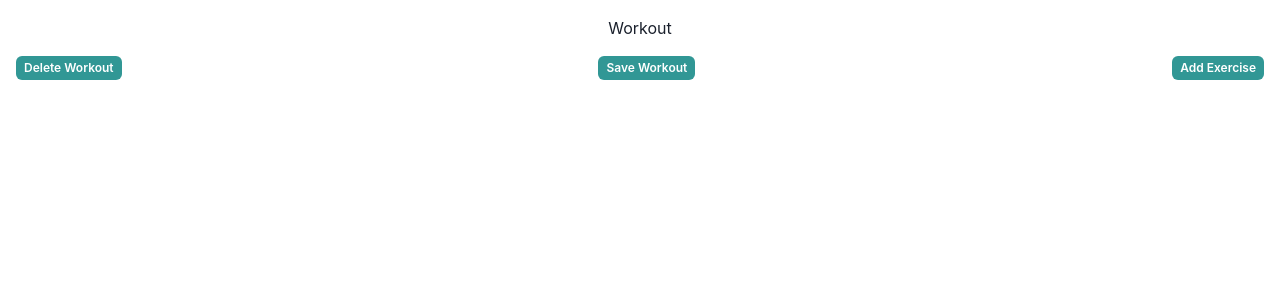
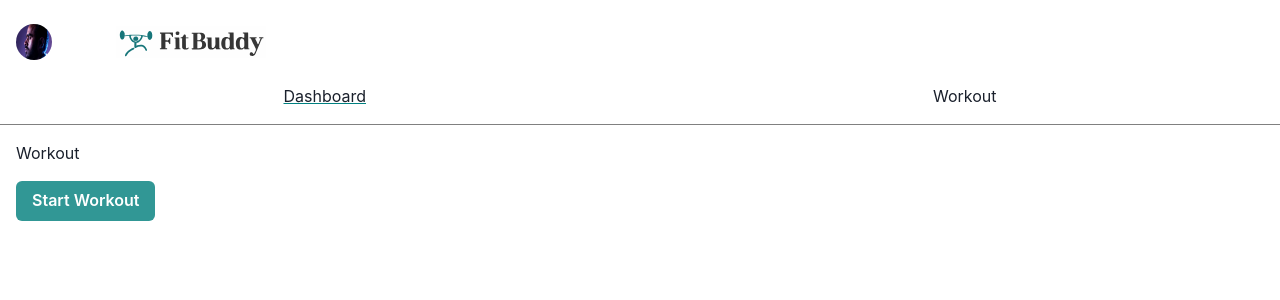
Before and after one commit to abdullah-25/FitBuddy, a React (Vite) app: page /user/workout in a window 1280 px wide. Shown: the top 300 px of the page. Built offline with nearby package versions, Linux system fonts and the light colour scheme.

Commit message:
add workout btns, modals and conditional rendering logic for workout page

```diff
--- a/src/components/Workout/Workout.jsx
+++ b/src/components/Workout/Workout.jsx
@@ -1,21 +1,127 @@
 import { Button, ButtonGroup } from "@chakra-ui/react";
+import {
+  useControllableProp,
+  useControllableState,
+  useDisclosure,
+  Input,
+  Text,
+} from "@chakra-ui/react";
+
+import {
+  Modal,
+  ModalOverlay,
+  ModalContent,
+  ModalHeader,
+  ModalFooter,
+  ModalBody,
+  ModalCloseButton,
+} from "@chakra-ui/react";
+
+import Header from "../../components/Header/Header";
 import "./Workout.scss";
 
 export default function Workout() {
-  return (
-    <div className="workout">
-      <div className="workout__heading">Workout</div>
-      <div className="workout__btns">
-        <Button colorScheme="teal" size="xs">
-          Delete Workout
-        </Button>
-        <Button colorScheme="teal" size="xs">
-          Save Workout
-        </Button>
-        <Button colorScheme="teal" size="xs">
+  const [startWorkoutBtnClick, setstartWorkoutBtnClick] =
+    useControllableState(false);
+  const [nameExcercise, setNameExcercise] = useControllableState("");
+  const handleNameExcercise = (e) => setNameExcercise(e.target.value);
+  const { isOpen, onOpen, onClose } = useDisclosure();
+  const modal1 = useDisclosure();
+  const modal2 = useDisclosure();
+
+  function SaveWorkout() {
+    setstartWorkoutBtnClick(!startWorkoutBtnClick);
+  }
+  function handleAddExcercise() {
+    return (
+      <>
+        <Button onClick={modal1.onOpen} colorScheme="teal" size="md">
           Add Exercise
         </Button>
+
+        <Modal isOpen={modal1.isOpen} onClose={modal1.onClose}>
+          <ModalOverlay />
+          <ModalContent>
+            <ModalHeader>Add Exercise</ModalHeader>
+            <ModalCloseButton />
+            <ModalBody></ModalBody>
+
+            <ModalFooter>
+              <Button
+                colorScheme="teal"
+                mr={3}
+                onClick={() => {
+                  modal2.onOpen();
+                  modal1.onClose();
+                }}
+              >
+                Create New
+              </Button>
+              <Button variant="ghost" onClick={modal1.onClose}>
+                Cancel
+              </Button>
+            </ModalFooter>
+          </ModalContent>
+        </Modal>
+
+        <Modal isOpen={modal2.isOpen} onClose={modal2.onClose}>
+          <ModalOverlay />
+          <ModalContent>
+            <ModalHeader>Create Exercise</ModalHeader>
+            <ModalCloseButton />
+            <ModalBody>
+              <Text mb="8px">Name:</Text>
+              <Input
+                value={nameExcercise}
+                onChange={handleNameExcercise}
+                size="sm"
+              />
+            </ModalBody>
+
+            <ModalFooter>
+              <Button colorScheme="teal" mr={3} onClick={modal2.onClose}>
+                Cancel
+              </Button>
+              <Button variant="ghost">Save</Button>
+            </ModalFooter>
+          </ModalContent>
+        </Modal>
+      </>
+    );
+  }
+
+  return (
+    <>
+      <Header />
+      <div className="workout">
+        <div className="workout__heading">Workout</div>
+        <div className="workout__btns">
+          {startWorkoutBtnClick ? (
+            <Button
+              onClick={() => {
+                SaveWorkout();
+              }}
+              colorScheme="teal"
+              size="md"
+              variant="outline"
+              className="workout__btns--discard"
+            >
+              Discard
+            </Button>
+          ) : (
+            <Button
+              onClick={() => {
+                SaveWorkout();
+              }}
+              colorScheme="teal"
+              size="md"
+            >
+              Start Workout
+            </Button>
+          )}
+          {startWorkoutBtnClick && handleAddExcercise()}
+        </div>
       </div>
-    </div>
+    </>
   );
 }
--- a/src/components/Workout/Workout.scss
+++ b/src/components/Workout/Workout.scss
@@ -12,11 +12,20 @@
   &__heading {
     padding-top: 1rem;
     padding-bottom: 1rem;
-    text-align: center;
   }
 
   &__btns {
     display: flex;
-    justify-content: space-between;
+
+    &--discard {
+      margin-right: 2rem;
+    }
   }
 }
+
+.chakra-modal__content {
+  &.css-pv22qu {
+    margin-top: 20rem;
+    width: 80%;
+  }
+}
```
